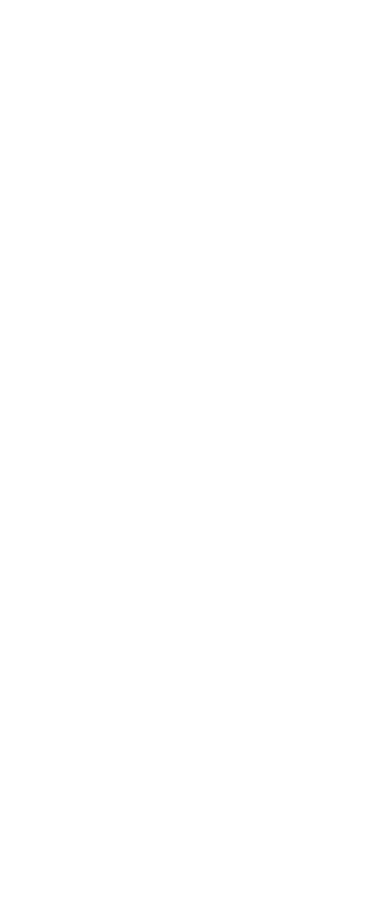
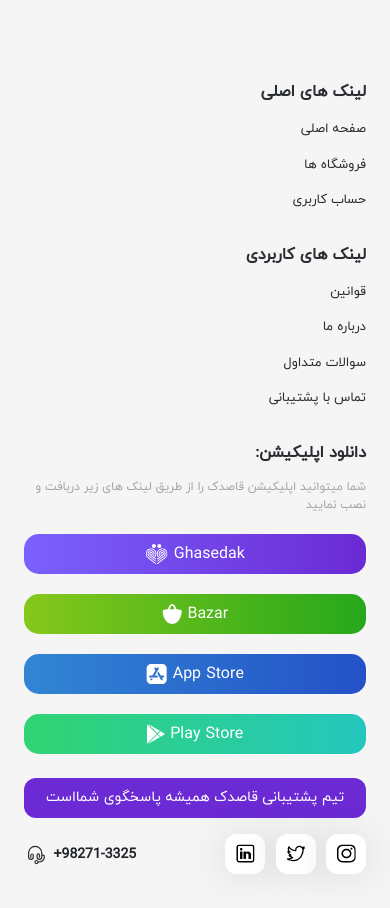
Before and after one commit to avabarzegar/Ghasedak, a React (Create React App) app: page / in a window 390 px wide. Shown: the top 908 px of the page. Before the commit the page ends 844 px from the top, so only its background shows below. Built offline with nearby package versions, Linux system fonts and the light colour scheme.

Commit message:
footer was responsived

```diff
--- a/src/App.js
+++ b/src/App.js
@@ -2,7 +2,7 @@
 import Footer from "./components/Footer/Footer";
 
 const App =()=>{
-
+    return <Footer />
 }
 
 export default App;
--- a/src/components/Footer/Footer.css
+++ b/src/components/Footer/Footer.css
@@ -33,6 +33,8 @@
    color: var(--white-color);
    border-radius: 12px;
    margin-top: 1.5rem;
+   font-weight: 500;
+   font-size: 18px;
 }
 
 .support_team_social_media {
@@ -62,3 +64,37 @@
    height: 1.35rem;
    padding-left: .2rem;
 }
+
+@media screen and (max-width:1390px){
+   .btn_footer_inner_text {
+      margin-left: .35rem;
+   }
+
+}
+@media screen and (max-width:1200px){
+   .btn_footer_inner_text {
+      margin-left: .35rem;
+   }
+
+}
+
+@media screen and (max-width:768px) {
+   .support_team {
+      text-align: center;
+      padding: 9px;
+      font-size: .9rem ;
+   }
+   .offer_to_download_app {
+      margin: .85rem 0 0rem;
+   }
+}
+
+@media screen and (max-width:295px) {
+
+   .support_team_social_media {
+      flex-direction: column;
+   }
+   .support_team_number {
+      margin-top: 1rem;
+   }
+}
--- a/src/components/Footer/Footer.js
+++ b/src/components/Footer/Footer.js
@@ -49,22 +49,32 @@
                      </Footertitle>
                      <p className='offer_to_download_app'>شما میتوانید اپلیکیشن قاصدک را از طریق لینک های زیر دربافت و نصب نمایید</p>
                      <div className='outer_section_footer_btn'>
-                        <StyledButton href='#' button='ghasedak_download-app'>
+                        <Row>
+                           <Col xl={3} lg={6}  md={6} xs={12} sm={6}>
+                           <StyledButton  href='#' button='ghasedak_download-app'>
                               <span className='btn_footer_inner_text'>Ghasedak</span>
                               <img src={Ghasedak} alt='img' />
                            </StyledButton>
-                        <StyledButton href='#' button='cafe-bazar-button'>
+                        </Col>
+                        <Col xl={3} lg={6}  md={6} xs={12} sm={6}>
+                           <StyledButton  href='#' button='cafe-bazar-button'>
                               <span className='btn_footer_inner_text'>Bazar</span>
                               <img src={CafeBazar} alt='img' />
                            </StyledButton>
-                        <StyledButton href='#' button='App-store-button'>
+                        </Col>
+                        <Col xl={3} lg={6}  md={6} xs={12} sm={6}>
+                           <StyledButton  href='#' button='App-store-button'>
                               <span className='btn_footer_inner_text'>App Store</span>
                               <img src={AppStore} alt='img' />
                            </StyledButton>
-                        <StyledButton href='#' button='play-store-button'>
+                        </Col>
+                        <Col xl={3} lg={6}  md={6} xs={12} sm={6}>
+                           <StyledButton  href='#' button='play-store-button'>
                               <span className='btn_footer_inner_text'>Play Store</span>
                               <img src={PlayStore} alt='img' />
                            </StyledButton>
+                        </Col>
+                        </Row>
                      </div>
                      <p className='support_team'>تیم پشتیبانی قاصدک همیشه پاسخگوی شمااست</p>
                      <div className='support_team_social_media'>
--- a/src/components/Footer/FooterSubtitle.css
+++ b/src/components/Footer/FooterSubtitle.css
@@ -9,3 +9,14 @@
 .links_footer_subtitle:hover{
    color: #292D32;
 }
+
+@media screen and (max-width:768px) {
+   .links_footer_subtitle{
+      margin-top: 1rem;
+   }
+}
+@media screen and (max-width:436px) {
+   .links_footer_subtitle{
+      font-size: 13px;
+   }
+}
--- a/src/components/Footer/Footertitle.css
+++ b/src/components/Footer/Footertitle.css
@@ -3,3 +3,14 @@
    font-weight: 600;
    font-size: 20px;
 }
+
+@media screen and (max-width:768px) {
+   .footer_titles{
+      margin-top: 2rem;
+   }
+}
+@media screen and (max-width:436px) {
+   .footer_titles{
+      font-size: 16px;
+   }
+}
--- a/src/components/UI/Button/Button.css
+++ b/src/components/UI/Button/Button.css
@@ -20,19 +20,73 @@
 .play-store-button {
     padding: .7rem 1.1rem;
     background: linear-gradient(270deg, #24C7BD -0.09%, #31D472 100%);
+    width: 9rem;
+    justify-content: center;
 }
 
 .App-store-button {
     padding: .7rem 1.1rem;
     background: linear-gradient(270deg, #2451C7 -0.09%, #3186D4 100%);
+    width: 9rem;
+    justify-content: center;
 }
 
 .cafe-bazar-button {
     padding: .7rem 1.1rem;
     background: linear-gradient(270deg, #26A81B 0%, #86C81B 99.88%);
+    width: 8.75rem;
+    justify-content: center;
 }
 
 .ghasedak_download-app {
     padding: .7rem 1.1rem;
     background: linear-gradient(270deg, #6B2AD3 -0.09%, #7B61FF 100%);
+    width: 9rem;
+    justify-content: center;
 }
+
+@media screen and (max-width:1390px) {
+    .ghasedak_download-app ,
+    .cafe-bazar-button ,
+    .App-store-button ,
+    .play-store-button
+     {
+        width: 8.25rem;
+        padding: .5rem 1rem;
+     }
+}
+
+@media screen and (max-width:1200px) {
+    .App-store-button ,
+    .play-store-button{
+        margin-top: 1rem;
+
+    }
+    .ghasedak_download-app ,
+    .cafe-bazar-button ,
+    .App-store-button ,
+    .play-store-button
+     {
+        width: 13.5rem;
+     }
+}
+ @media screen and (max-width:992px) {
+    .ghasedak_download-app ,
+    .cafe-bazar-button ,
+    .App-store-button ,
+    .play-store-button
+     {
+        width: 10rem;
+     }
+ }
+@media screen and (max-width:768px) {
+    .ghasedak_download-app ,
+    .cafe-bazar-button ,
+    .App-store-button ,
+    .play-store-button
+     {
+       width: 100%;
+       justify-content: center;
+       margin-top: 1.25rem;
+    }
+ }
--- a/src/index.css
+++ b/src/index.css
@@ -49,7 +49,7 @@
 a,
 button {
   line-height: inherit;
-  text-decoration: none;
+  text-decoration: none !important;
   cursor: pointer;
 }
 
```
Lines whose indentation alone changed are shown as unchanged.
